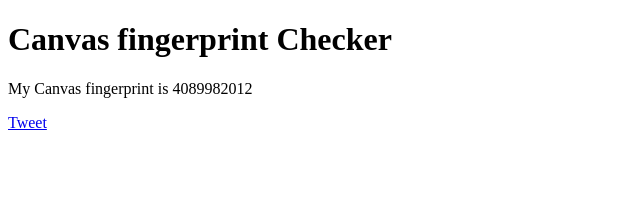
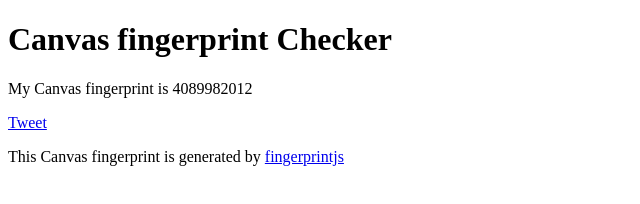
Before and after one commit to yuya-takeyama/canvas_fingerprint_checker, a plain HTML site: page index.html in a window 1280 px wide. Shown: the whole page, without its empty margins (0-640 px from the left). Drawn offline with Linux system fonts and the light colour scheme.

Commit message:
Add link

```diff
--- a/index.html
+++ b/index.html
@@ -20,5 +20,6 @@
     <a href="https://twitter.com/share" class="twitter-share-button" data-hashtags="canvas_fingerprint_checker" id="tweet_button">Tweet</a>
     <script>!function(d,s,id){var js,fjs=d.getElementsByTagName(s)[0],p=/^http:/.test(d.location)?'http':'https';if(!d.getElementById(id)){js=d.createElement(s);js.id=id;js.src=p+'://platform.twitter.com/widgets.js';fjs.parentNode.insertBefore(js,fjs);}}(document, 'script', 'twitter-wjs');</script>
   </div>
+  <p>This Canvas fingerprint is generated by <a href="https://github.com/Valve/fingerprintjs">fingerprintjs</a></p>
 </body>
 </html>
```
